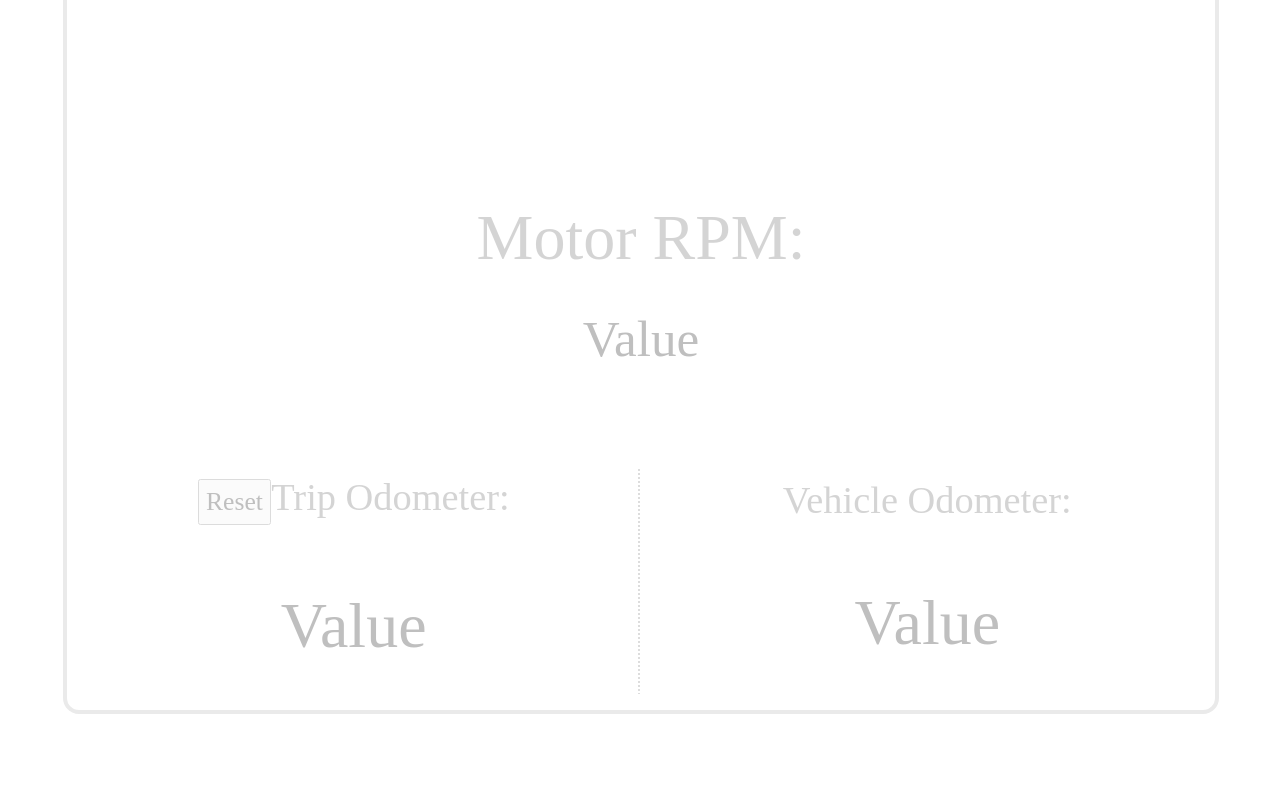
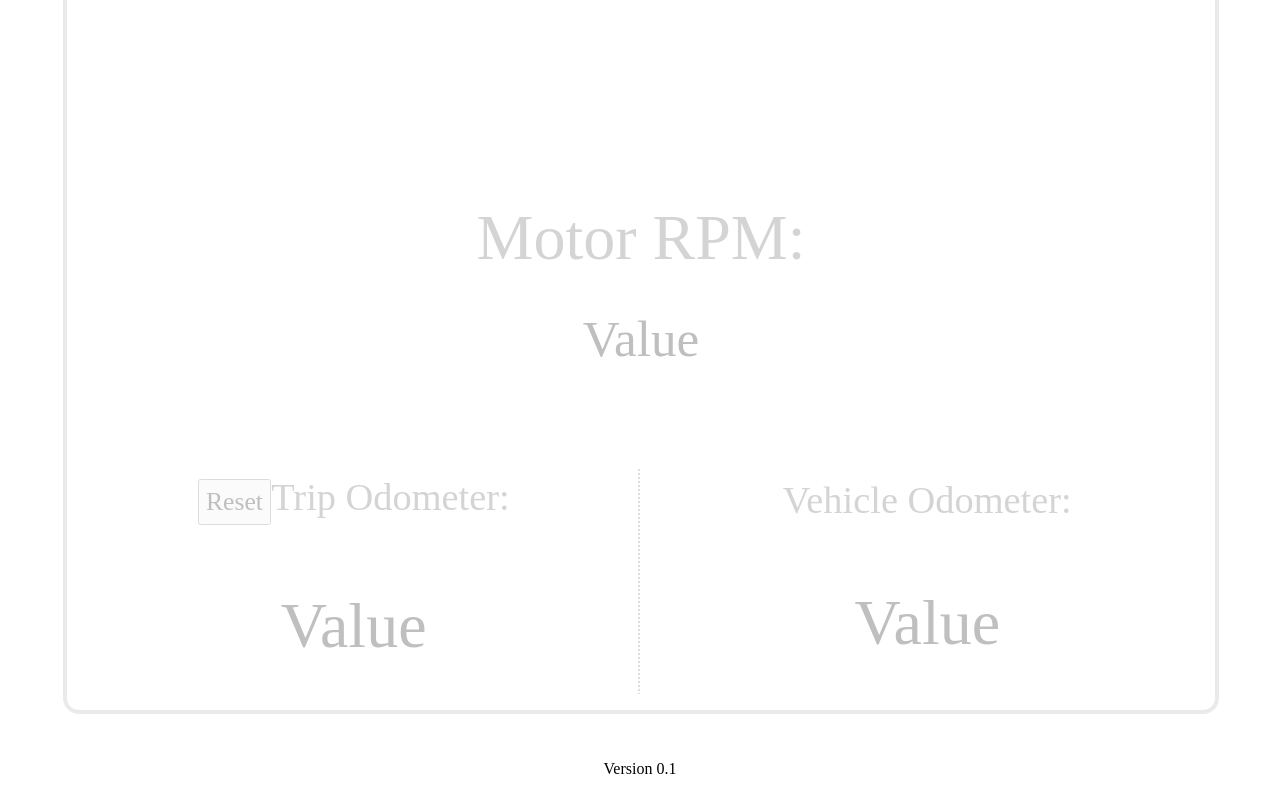
Before and after one commit to p3h3/Voltaic_Inline_Web_Display, a plain HTML site: page index.html in a window 1280 px wide. Shown: the part 516-1311 px from the top of the page. Before the commit the page ends 1261 px from the top, so only its background shows below. Drawn offline with Linux system fonts and the light colour scheme; a web font is replaced by a local one.

Commit message:
version tag

```diff
--- a/index.css
+++ b/index.css
@@ -13,6 +13,7 @@ html::-webkit-scrollbar {
 body{
     margin: 0;
     padding: 1px;
+    text-align: center;
 }
 
 .llh{
--- a/index.html
+++ b/index.html
@@ -62,6 +62,9 @@
 </table>
 
 
+<p>Version 0.1</p>
+
+
 <script src="gauges.js"></script>
 <script src="logging_data_processing.js"></script>
 <script src="bleInline.js"></script>
```
